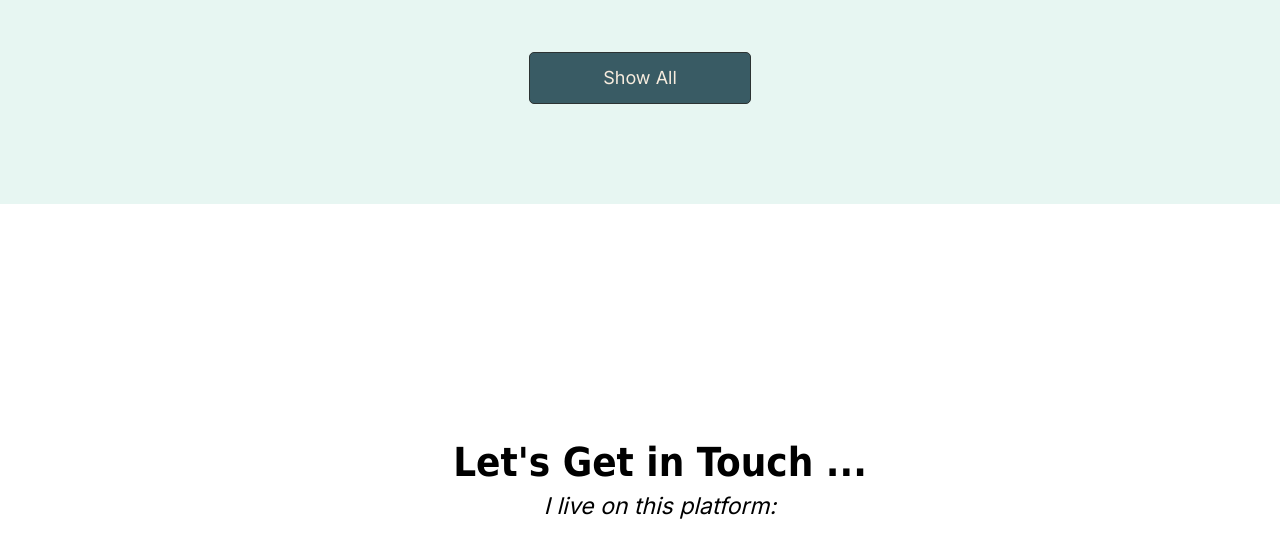
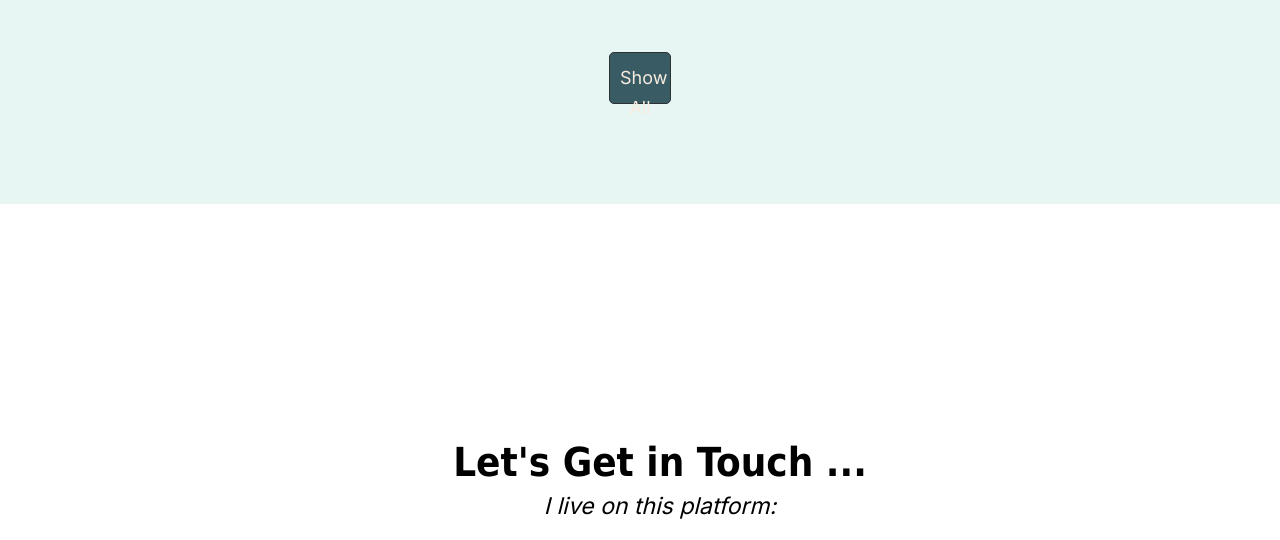
Before and after one commit to rijalghodi/easy-homepage, a plain HTML site: page index.html in a window 1280 px wide. Shown: the part 1389-1929 px from the top of the page. Drawn offline with Linux system fonts and the light colour scheme.

Commit message:
Update styles.css

```diff
--- a/styles.css
+++ b/styles.css
@@ -240,7 +240,7 @@ img {
 .btn {
   margin: auto;
   display: block;
-  width: 20rem;
+  width: 4rem;
   height: 3rem;
   line-height: 3rem;
   padding: 1rem;
```
